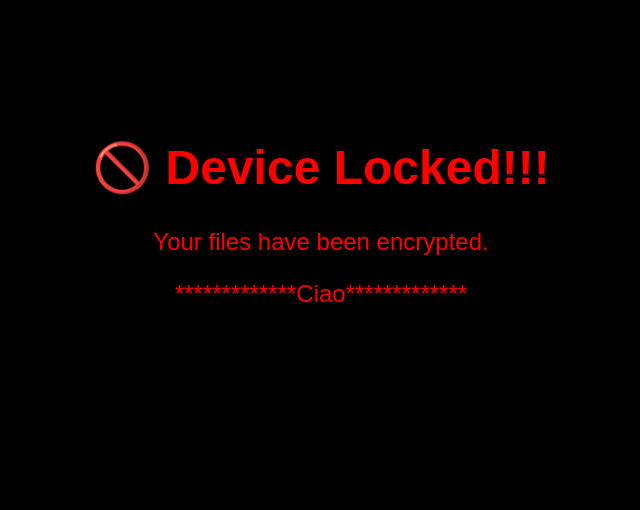
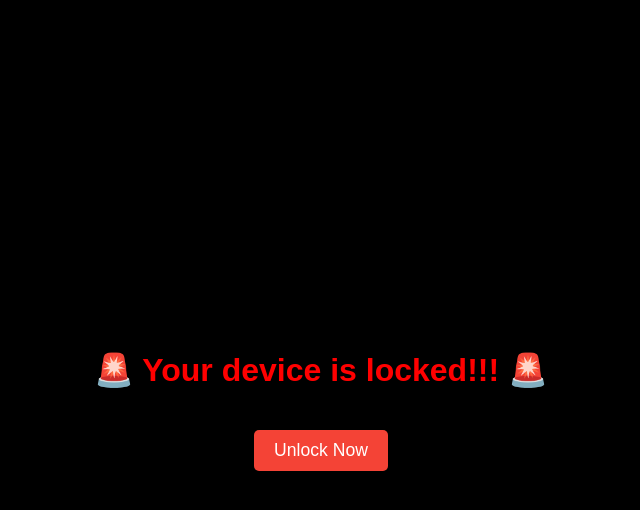
Before and after one commit to Emmy121-coder/Hello-Stimulation, a plain HTML site: page index.html in a window 1280 px wide. Shown: the whole page, without its empty margins (319-959 px from the left). Drawn offline with Linux system fonts and the light colour scheme.

Commit message:
Add files via upload

```diff
--- a/index.html
+++ b/index.html
@@ -1,28 +1,20 @@
 <!DOCTYPE html>
 <html lang="en">
 <head>
-  <meta charset="UTF-8">
-  <meta name="viewport" content="width=device-width, initial-scale=1">
-  <title>Device Locked</title>
-  <style>
-    body {
-      background-color: #000;
-      color: red;
-      text-align: center;
-      padding-top: 100px;
-      font-family: Arial, sans-serif;
-    }
-    h1 {
-      font-size: 48px;
-    }
-    p {
-      font-size: 24px;
-    }
-  </style>
+    <meta charset="UTF-8">
+    <meta name="viewport" content="width=device-width, initial-scale=1.0">
+    <title>Ransomware Simulation</title>
+    <link rel="stylesheet" href="styles.css">
 </head>
 <body>
-  <h1>🚫 Device Locked!!!</h1>
-  <p>Your files have been encrypted.</p>
-  <p>*************Ciao*************</p>
+
+<div class="lock-screen">
+    <div class="message">
+        <h1>🚨 Your device is locked!!! 🚨</h1>
+        <button onclick="unlockDevice()">Unlock Now</button>
+    </div>
+</div>
+
+<script src="script.js"></script>
 </body>
 </html>
--- /dev/null
+++ b/styles.css
@@ -0,0 +1,42 @@
+body {
+    background-color: #000;
+    color: white;
+    font-family: Arial, sans-serif;
+    margin: 0;
+    padding: 0;
+    height: 100vh;
+    display: flex;
+    justify-content: center;
+    align-items: center;
+}
+
+.lock-screen {
+    background: rgba(0, 0, 0, 0.8);
+    padding: 20px;
+    text-align: center;
+    border-radius: 10px;
+}
+
+.message h1 {
+    font-size: 2em;
+    color: red;
+}
+
+.message p {
+    font-size: 1.2em;
+}
+
+button {
+    padding: 10px 20px;
+    background-color: #f44336;
+    color: white;
+    border: none;
+    border-radius: 5px;
+    font-size: 1.1em;
+    cursor: pointer;
+    margin-top: 20px;
+}
+
+button:hover {
+    background-color: #d32f2f;
+}
```
Also changed, not shown: 1 other file.
